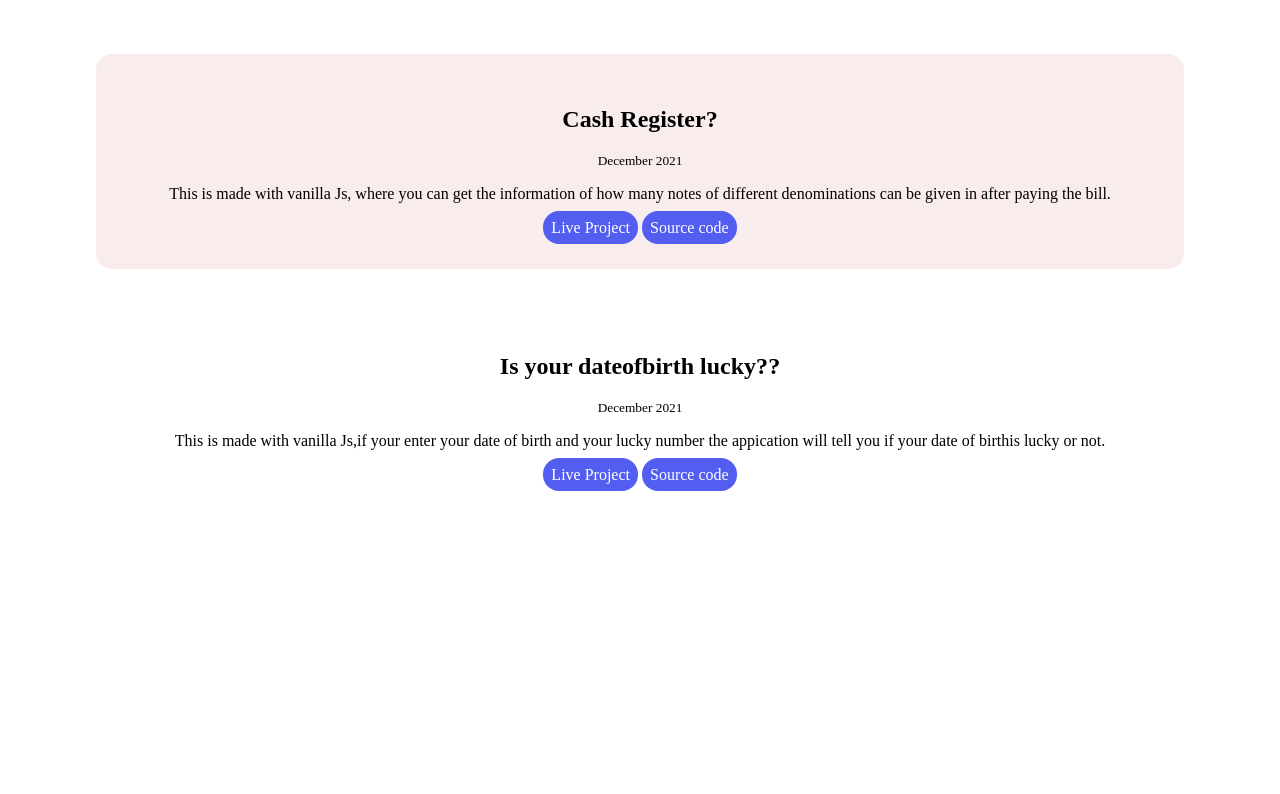
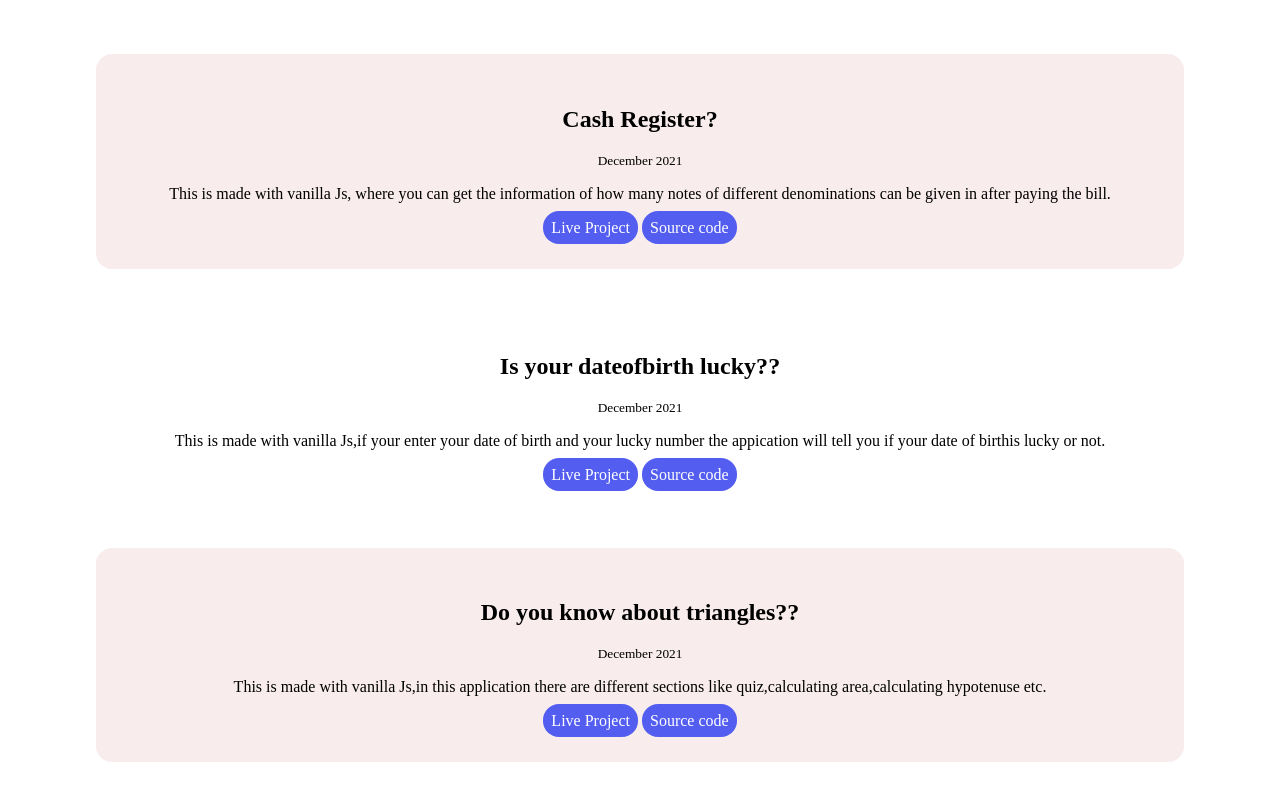
Before and after one commit to Dorababupc/markFour, a plain HTML site: page projects.html in a window 1280 px wide. Shown: the part 1274-2068 px from the top of the page. Before the commit the page ends 1822 px from the top, so only its background shows below. Drawn offline with Linux system fonts and the light colour scheme.

Commit message:
adding the mark12

```diff
--- a/projects.html
+++ b/projects.html
@@ -120,5 +120,20 @@
             </div>
         </div>
     </section>
+    <section class="section clr" >
+        <div class="tech">
+            <h1 class="head">
+                <strong>Do you know about triangles?</strong>?</strong>
+            </h1>
+            <small class="mid">December 2021</small>
+            <p>
+                This is made with vanilla Js,in this application there are different sections like quiz,calculating area,calculating hypotenuse etc.
+            </p>
+            <div class="mid">
+                <a class="link linker inline" href="https://peaceful-darwin-715ada.netlify.app/">Live Project</a>
+            <a class="link linker inline" href="https://github.com/Dorababupc/markTweleve">Source code</a>
+            </div>
+        </div>
+    </section>
 </body>
 </html>
```
